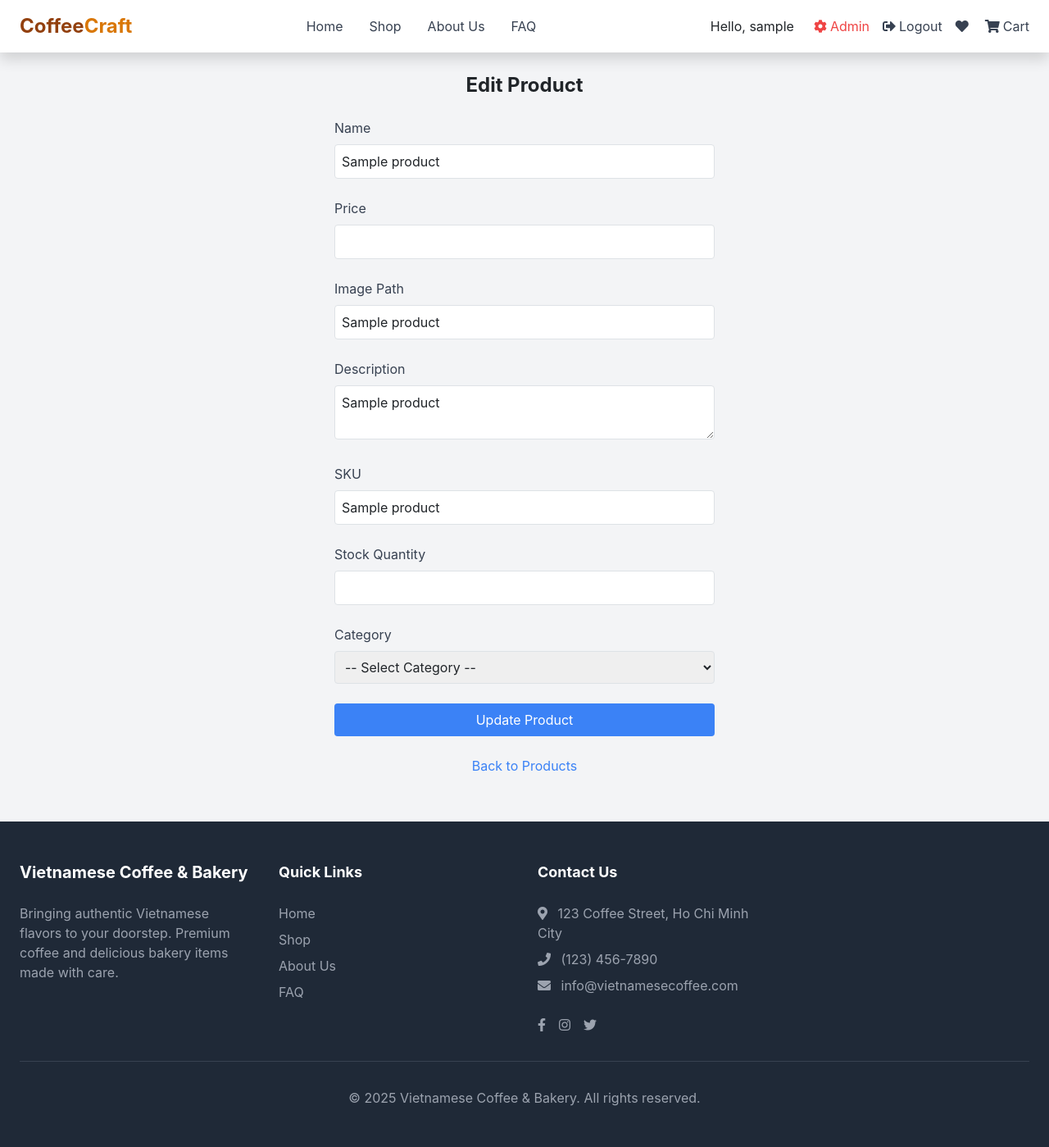
After one commit to ThaiG2Pro/security-in-e-commerce, a Flask app: page /admin/edit-product/1 in a window 1280 px wide. The commit adds this page. Shown: the whole page at 82% size. Run offline with Flask 3, Linux system fonts and the light colour scheme; the visitor is signed in with stand-in values (Sample User, id 1); a database or web service that is not in the repository returns one stand-in record (values such as "Sample title"); some libraries are stand-ins or nearby versions.

```diff
--- a/templates/admin_add_product.html
+++ b/templates/admin_add_product.html
@@ -3,7 +3,7 @@
 {% block content %}
 <div class="container mx-auto p-4 max-w-lg">
   <h1 class="text-2xl font-bold mb-6 text-center">Add Product</h1>
-  <form action="/admin/add-product" method="POST">
+  <form action="{{ url_for('admin.admin_add_product') }}" method="POST">
     <div class="mb-4">
       <label class="block text-gray-700">Name</label>
       <input type="text" name="name" class="w-full p-2 border rounded" required />
@@ -30,6 +30,6 @@
     </div>
     <button type="submit" class="w-full bg-green-500 text-white p-2 rounded hover:bg-green-600">Add Product</button>
   </form>
-  <a href="/admin/products" class="block mt-6 text-blue-500 hover:underline text-center">Back to Products</a>
+  <a href="{{ url_for('admin.admin_products') }}" class="block mt-6 text-blue-500 hover:underline text-center">Back to Products</a>
 </div>
 {% endblock %}
--- /dev/null
+++ b/templates/admin_edit_product.html
@@ -0,0 +1,44 @@
+{% extends 'base.html' %}
+{% block title %}Edit Product{% endblock %}
+{% block content %}
+<div class="container mx-auto p-4 max-w-lg">
+  <h1 class="text-2xl font-bold mb-6 text-center">Edit Product</h1>
+  <form action="{{ url_for('admin.admin_edit_product', product_id=product[0]) }}" method="POST">
+    <div class="mb-4">
+      <label class="block text-gray-700">Name</label>
+      <input type="text" name="name" value="{{ product[1] }}" class="w-full p-2 border rounded" required />
+    </div>
+    <div class="mb-4">
+      <label class="block text-gray-700">Price</label>
+      <input type="number" step="0.01" name="price" value="{{ product[3] }}" class="w-full p-2 border rounded" required />
+    </div>
+    <div class="mb-4">
+      <label class="block text-gray-700">Image Path</label>
+      <input type="text" name="image" value="{{ product[7] }}" class="w-full p-2 border rounded" placeholder="images/example.jpg" required />
+    </div>
+    <div class="mb-4">
+      <label class="block text-gray-700">Description</label>
+      <textarea name="description" class="w-full p-2 border rounded" required>{{ product[4] }}</textarea>
+    </div>
+    <div class="mb-4">
+      <label class="block text-gray-700">SKU</label>
+      <input type="text" name="sku" value="{{ product[5] }}" class="w-full p-2 border rounded" required />
+    </div>
+    <div class="mb-4">
+      <label class="block text-gray-700">Stock Quantity</label>
+      <input type="number" name="stock_quantity" value="{{ product[6] }}" class="w-full p-2 border rounded" required />
+    </div>
+    <div class="mb-4">
+      <label class="block text-gray-700">Category</label>
+      <select name="category_id" class="w-full p-2 border rounded">
+        <option value="">-- Select Category --</option>
+        {% for category in categories %}
+        <option value="{{ category[0] }}" {% if product[8] == category[0] %}selected{% endif %}>{{ category[1] }}</option>
+        {% endfor %}
+      </select>
+    </div>
+    <button type="submit" class="w-full bg-blue-500 text-white p-2 rounded hover:bg-blue-600">Update Product</button>
+  </form>
+  <a href="{{ url_for('admin.admin_products') }}" class="block mt-6 text-blue-500 hover:underline text-center">Back to Products</a>
+</div>
+{% endblock %}
--- a/templates/base.html
+++ b/templates/base.html
@@ -16,29 +16,29 @@
     <div class="container mx-auto px-4 py-3">
       <div class="flex justify-between items-center">
         <div class="flex items-center">
-          <a href="/" class="text-2xl font-bold text-brown-600">
+          <a href="{{ url_for('user.index') }}" class="text-2xl font-bold text-brown-600">
             <span class="text-amber-800">Coffee</span><span class="text-amber-600">Craft</span>
           </a>
         </div>
         <div class="hidden md:flex space-x-8">
-          <a href="/" class="text-gray-700 hover:text-amber-600">Home</a>
-          <a href="/shop" class="text-gray-700 hover:text-amber-600">Shop</a>
-          <a href="/about" class="text-gray-700 hover:text-amber-600">About Us</a>
-          <a href="/faq" class="text-gray-700 hover:text-amber-600">FAQ</a>
+          <a href="{{ url_for('user.index') }}" class="text-gray-700 hover:text-amber-600">Home</a>
+          <a href="{{ url_for('user.shop') }}" class="text-gray-700 hover:text-amber-600">Shop</a>
+          <a href="{{ url_for('user.about') }}" class="text-gray-700 hover:text-amber-600">About Us</a>
+          <a href="{{ url_for('user.faq') }}" class="text-gray-700 hover:text-amber-600">FAQ</a>
         </div>
         <div class="flex items-center space-x-4">
           {% if user %}
           <span class="mr-2">Hello, {{ user }}</span>
           {% if session['role'] == 'admin' %}
-          <a href="/admin" class="text-red-500 hover:text-red-700"><i class="fas fa-cog mr-1"></i>Admin</a>
+          <a href="{{ url_for('admin.admin_dashboard') }}" class="text-red-500 hover:text-red-700"><i class="fas fa-cog mr-1"></i>Admin</a>
           {% endif %}
-          <a href="/logout" class="text-gray-700 hover:text-amber-600"><i class="fas fa-sign-out-alt mr-1"></i>Logout</a>
+          <a href="{{ url_for('user.logout') }}" class="text-gray-700 hover:text-amber-600"><i class="fas fa-sign-out-alt mr-1"></i>Logout</a>
           {% else %}
-          <a href="/login" class="text-gray-700 hover:text-amber-600"><i class="fas fa-user mr-1"></i>Login</a>
-          <a href="/register" class="text-gray-700 hover:text-amber-600"><i class="fas fa-user-plus mr-1"></i>Register</a>
+          <a href="{{ url_for('user.login') }}" class="text-gray-700 hover:text-amber-600"><i class="fas fa-user mr-1"></i>Login</a>
+          <a href="{{ url_for('user.register') }}" class="text-gray-700 hover:text-amber-600"><i class="fas fa-user-plus mr-1"></i>Register</a>
           {% endif %}
-          <a href="/wishlist" class="text-gray-700 hover:text-amber-600"><i class="fas fa-heart mr-1"></i></a>
-          <a href="/cart" class="text-gray-700 hover:text-amber-600"><i class="fas fa-shopping-cart mr-1"></i>Cart</a>
+          <a href="{{ url_for('user.wishlist') }}" class="text-gray-700 hover:text-amber-600"><i class="fas fa-heart mr-1"></i></a>
+          <a href="{{ url_for('user.cart') }}" class="text-gray-700 hover:text-amber-600"><i class="fas fa-shopping-cart mr-1"></i>Cart</a>
         </div>
       </div>
     </div>
@@ -56,10 +56,10 @@
         <div>
           <h3 class="text-lg font-bold mb-4">Quick Links</h3>
           <ul class="space-y-2">
-            <li><a href="/" class="text-gray-400 hover:text-white">Home</a></li>
-            <li><a href="/shop" class="text-gray-400 hover:text-white">Shop</a></li>
-            <li><a href="/about" class="text-gray-400 hover:text-white">About Us</a></li>
-            <li><a href="/faq" class="text-gray-400 hover:text-white">FAQ</a></li>
+            <li><a href="{{ url_for('user.index') }}" class="text-gray-400 hover:text-white">Home</a></li>
+            <li><a href="{{ url_for('user.shop') }}" class="text-gray-400 hover:text-white">Shop</a></li>
+            <li><a href="{{ url_for('user.about') }}" class="text-gray-400 hover:text-white">About Us</a></li>
+            <li><a href="{{ url_for('user.faq') }}" class="text-gray-400 hover:text-white">FAQ</a></li>
           </ul>
         </div>
         <div>
--- a/templates/cart.html
+++ b/templates/cart.html
@@ -55,7 +55,7 @@
         </div>
         <div class="col-md-6 text-right">
           <h4>Total: <span class="text-success">${{ total|round(2) }}</span></h4>
-          <a href="/delivery" class="btn btn-primary mt-2">Proceed to Checkout</a>
+          <a href="{{ url_for('user.delivery') }}" class="btn btn-primary mt-2">Proceed to Checkout</a>
         </div>
       </div>
     </form>
--- a/templates/checkout.html
+++ b/templates/checkout.html
@@ -54,13 +54,13 @@
     document.getElementById('checkoutForm').onsubmit = function(e) {
       e.preventDefault();
       // In a real app, collect all form data and send to backend
-      fetch('/checkout', {
+      fetch('{{ url_for("user.checkout") }}', {
         method: 'POST',
         headers: { 'Content-Type': 'application/x-www-form-urlencoded' },
         body: '' // Add serialized form data if needed
       }).then(r => r.json()).then(data => {
         alert(data.message || data.error);
-        if (data.message) window.location = '/orders';
+        if (data.message) window.location = '{{ url_for("user.orders") }}';
       });
     };
   </script>
```
Also changed, not shown: admin_routes.py (+99 -4 lines), templates/admin_add_category.html (+19 -0 lines), templates/admin_categories.html (+36 -0 lines), templates/admin_dashboard.html (+4 -3 lines), templates/admin_edit_category.html (added, +19 -0 lines), templates/admin_products.html (+4 -4 lines), user_routes.py (+21 -7 lines).
